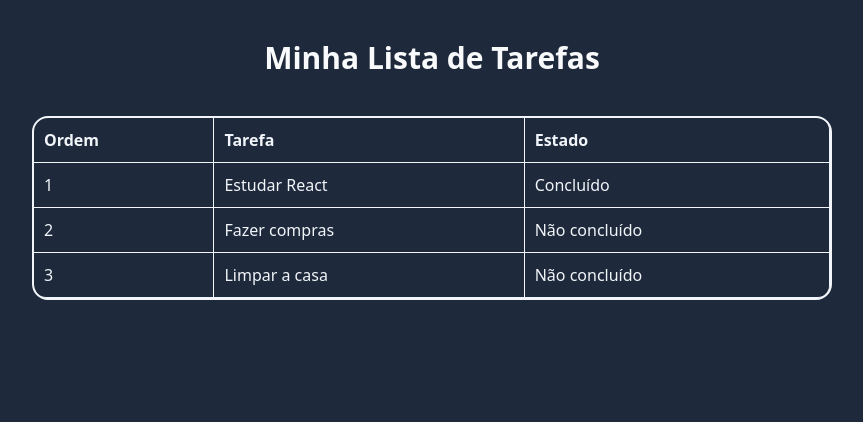
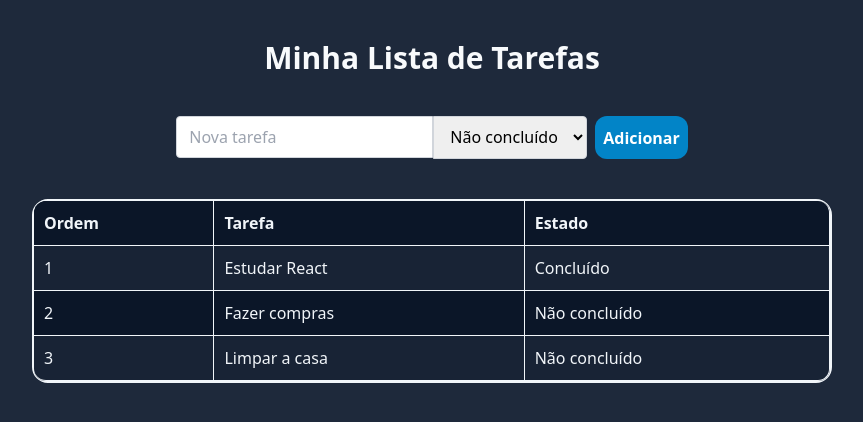
Before and after one commit to mauricioraupp/ReactList, a React (Create React App) app: page / in a window 1280 px wide. Shown: the top 422 px of the page, without its empty margins (208-1071 px from the left). Built offline with nearby package versions, Linux system fonts and the light colour scheme.

Commit message:
useState implementado

```diff
--- a/src/App.js
+++ b/src/App.js
@@ -1,18 +1,29 @@
-// src/App.js
-import React from 'react';
+import React, { useState } from 'react';
 import ListaDeTarefas from './Components/ListaDeTarefas';
+import AdicionarTarefa from './Components/AdicionarTarefa';
 
 function App() {
-  const tarefas = [
-    { id: 1, descricao: 'Estudar React', estado:'Concluído' },
-    { id: 2, descricao: 'Fazer compras', estado:'Não concluído' },
-    { id: 3, descricao: 'Limpar a casa', estado:'Não concluído' },
-  ];
+  const [tarefas, setTarefas] = useState([
+    { id: 1, descricao: 'Estudar React', estado: 'Concluído' },
+    { id: 2, descricao: 'Fazer compras', estado: 'Não concluído' },
+    { id: 3, descricao: 'Limpar a casa', estado: 'Não concluído' },
+  ]);
+
+  const adicionarTarefa = (descricao, estado) => {
+    const novaId = tarefas.length ? tarefas[tarefas.length - 1].id + 1 : 1;
+    const novaTarefaObj = {
+      id: novaId,
+      descricao,
+      estado
+    };
+    setTarefas([...tarefas, novaTarefaObj]);
+  };
 
   return (
     <div className="w-full flex justify-center">
-      <header className=" w-5/6 flex flex-col justify-center">
-        <h1 className="text-center text-3xl font-semibold p-10 text-slate-50">Minha Lista de Tarefas</h1>
+      <header className="w-5/6 flex flex-col gap-10 justify-center">
+        <h1 className="text-center text-3xl font-semibold pt-10 text-slate-50">Minha Lista de Tarefas</h1>
+        <AdicionarTarefa adicionarTarefa={adicionarTarefa} />
         <ListaDeTarefas tarefas={tarefas} />
       </header>
     </div>
--- /dev/null
+++ b/src/Components/AdicionarTarefa.jsx
@@ -0,0 +1,30 @@
+import React, { useState } from 'react';
+
+function AdicionarTarefa({ adicionarTarefa }) {
+  const [novaTarefa, setNovaTarefa] = useState('');
+  const [estadoTarefa, setEstadoTarefa] = useState('Não concluído');
+
+  const handleAdicionarTarefa = () => {
+    if (novaTarefa.trim() !== '') {
+      adicionarTarefa(novaTarefa, estadoTarefa);
+      setNovaTarefa('');
+    }
+  };
+
+  return (
+    <div className="flex justify-center">
+      <article>
+        <input type="text" value={novaTarefa} onChange={(e) => setNovaTarefa(e.target.value)}
+          className="pl-3 pr-3 pt-2 pb-2 border border-gray-300 rounded-l"placeholder="Nova tarefa"/>
+        <select name="estado" value={estadoTarefa} onChange={(e) => setEstadoTarefa(e.target.value)}
+          className="pl-3 pr-3 pt-2 border border-gray-300 rounded-r">
+            <option value="Não concluído">Não concluído</option>
+            <option value="Concluido">Concluído</option>
+        </select>
+      </article>
+      <button onClick={handleAdicionarTarefa} className="ml-2 p-2 bg-sky-600 text-white rounded-xl font-semibold hover:bg-sky-700">Adicionar</button>
+    </div>
+  );
+}
+
+export default AdicionarTarefa;
--- a/src/Components/ListaDeTarefas.jsx
+++ b/src/Components/ListaDeTarefas.jsx
@@ -1,4 +1,3 @@
-// src/ListaDeTarefas.js
 import React from 'react';
 
 const ListaDeTarefas = ({ tarefas }) => {
--- a/src/index.css
+++ b/src/index.css
@@ -12,6 +12,9 @@ td, th{
   border-right: 1px solid rgb(241 245 249);
 }
 
+table th:first-child{
+  border-radius:12px 0 0 0;
+}
 table th:last-child{
   border-radius: 0 12px 0 0;
 }
@@ -21,3 +24,14 @@ table tr:last-child td:last-child{
 table tr:last-child td:first-child{
   border-radius: 0 0 0 12px;
 }
+
+select{
+  padding-bottom: calc(0.5rem + 1px);
+}
+
+th,table tr:nth-child(even){
+  background-color: rgb(11 22 40);
+}
+table tr:nth-child(odd){
+  background-color: rgb(24 35 53);
+}
```
